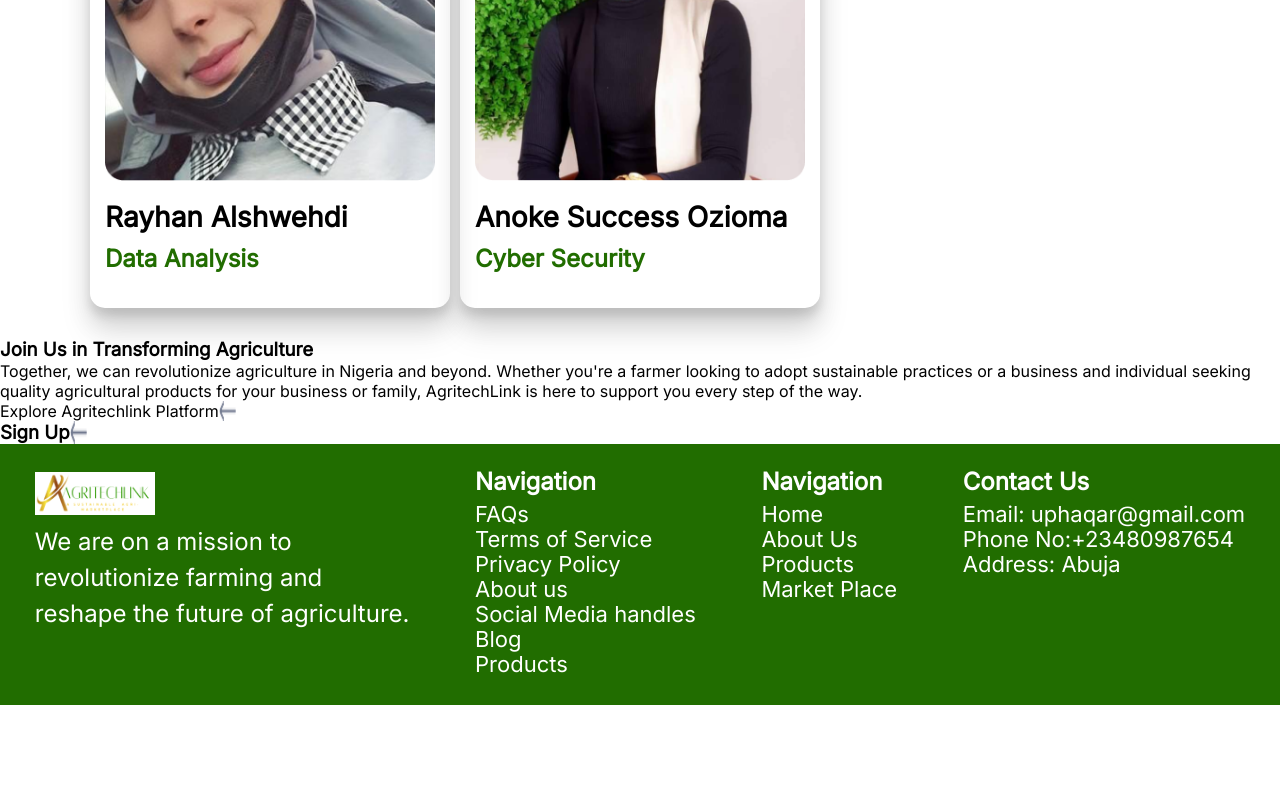
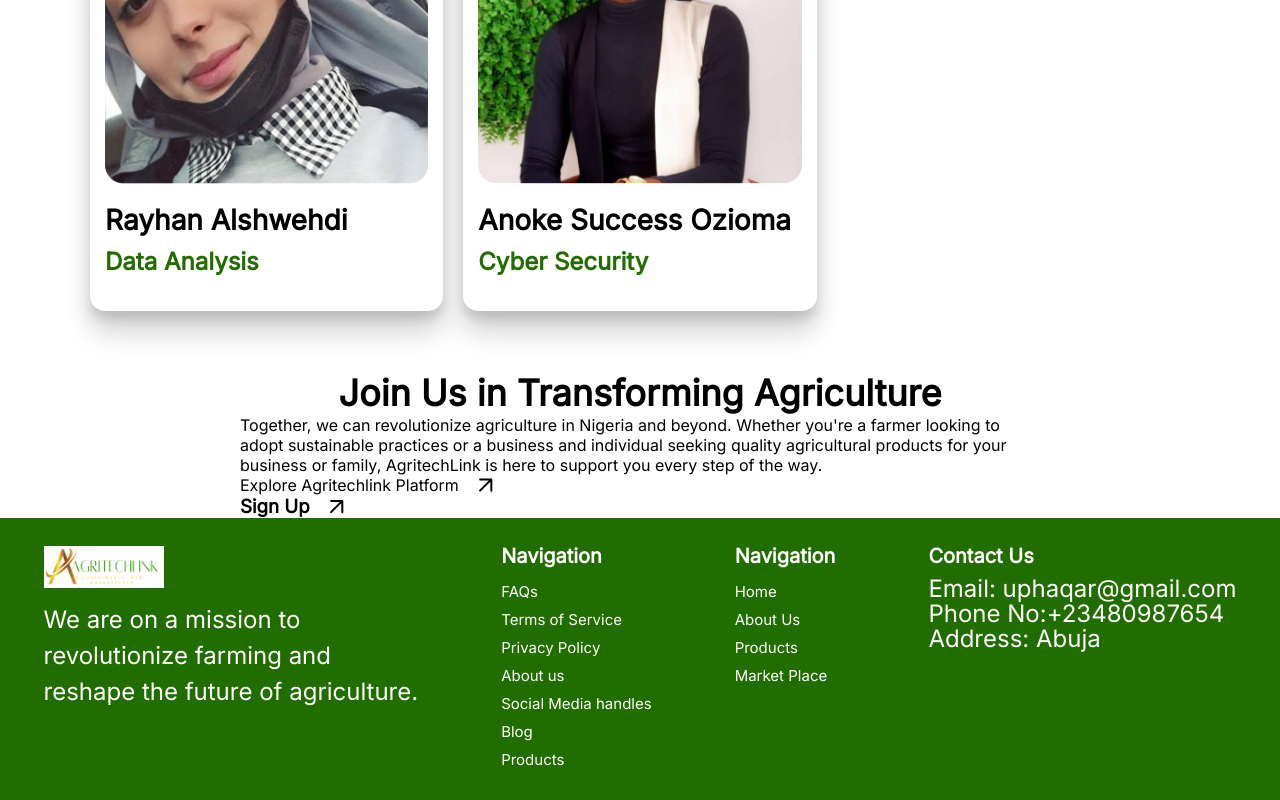
Before and after one commit to Ahnob/agritechcapstonereact, a React (Vite) app: page /Aboutus in a window 1280 px wide. Shown: the part 4954-5754 px from the top of the page. Before the commit the page ends 5659 px from the top, so only its background shows below. Built offline with nearby package versions, Linux system fonts and the light colour scheme.

Commit message:
changed the route to the marketplace on footer

```diff
--- a/src/components/Aboutus/AboutUs.jsx
+++ b/src/components/Aboutus/AboutUs.jsx
@@ -12,7 +12,7 @@
 import team_ninth from "../../assets/TeamVictoriaAdedayo.png";
 import team_ten from "../../assets/teamRayhanAlshwehdi.png";
 import team_eleven from "../../assets/ninth-image.png";
-import arrow_image from "../../assets/arrowleft.png";
+import vector_icon from "../../assets/Vector-icon.svg";
 
 import aboutPgIcon from "../../assets/aboutPgIcon.png";
 import Footer from "../footer/Footer";
@@ -276,22 +276,26 @@
         </div>
       </div>
       <div>
-        <div>
-          <h3>Join Us in Transforming Agriculture</h3>
-          <p>
+        <div className="transforming-container">
+          <div className="transforing-second-container">
+            <h3 className="transforming-header">
+              Join Us in Transforming Agriculture
+            </h3>
+            <p className="transforming-paragraph">
               Together, we can revolutionize agriculture in Nigeria and beyond.
-            Whether you're a farmer looking to adopt sustainable practices or a
-            business and individual seeking quality agricultural products for
-            your business or family, AgritechLink is here to support you every
-            step of the way.
+              Whether you're a farmer looking to adopt sustainable practices or
+              a business and individual seeking quality agricultural products
+              for your business or family, AgritechLink is here to support you
+              every step of the way.
             </p>
             <div className="flex">
               <p>Explore Agritechlink Platform</p>
-            <img src={arrow_image} alt="explore image" />
+              <img src={vector_icon} alt="explore image" />
             </div>
             <div className="flex">
               <h3>Sign Up </h3>
-            <img src={arrow_image} alt="signup in the about page" />
+              <img src={vector_icon} alt="signup in the about page" />
+            </div>
           </div>
         </div>
       </div>
--- a/src/components/Aboutus/Aboutus.css
+++ b/src/components/Aboutus/Aboutus.css
@@ -329,9 +329,30 @@
   margin-top: 10px;
 }
 
+.transforming-container {
+  display: flex;
+  justify-content: center;
+  flex-direction: column;
+  align-items: center;
+  gap: 40px;
+}
+
+.transforing-second-container {
+  width: 100%;
+  max-width: 800px;
+}
+.transforming-header {
+  text-align: center;
+  font-size: 36px;
+  font-weight: 700;
+  margin-top: 30px;
+}
+
 .flex {
   display: flex;
+  gap: 20px;
 }
+
 @media screen and (min-width: 1025px) {
   .about-para {
     flex-direction: column;
@@ -375,5 +396,6 @@
 
   .teamCardsGrid {
     grid-template-columns: repeat(3, 2fr);
+    gap: 20px;
   }
 }
--- a/src/components/footer/Footer.css
+++ b/src/components/footer/Footer.css
@@ -17,14 +17,14 @@
 
 .logo-image-text {
   color: white;
-  font-size: 24px;
+  font-size: 14px;
   font-weight: normal;
   margin-top: 5px;
   line-height: 1.5;
 }
 
 .list h5 {
-  font-size: 24px;
+  font-size: 20px;
   font-weight: 600;
   color: white;
   line-height: 20px;
@@ -36,7 +36,7 @@
 }
 
 .the-list li {
-  font-size: 22px;
+  font-size: 15px;
   list-style: none;
   color: white;
   line-height: 25px;
@@ -46,6 +46,7 @@
 .navigation {
   font-size: 24px;
 }
+
 .navigation {
   margin-right: 10px;
 }
@@ -54,6 +55,7 @@
   color: white;
   text-decoration: none;
   list-style: none;
+  font-size: 15px;
 }
 
 @media screen and (min-width: 768px) and (max-width: 1440px) {
@@ -64,6 +66,15 @@
   .about-content {
     flex-direction: row;
     gap: 20px;
+  }
+
+  .logo-image-text {
+    font-size: 24px;
+    margin-top: 10px;
+  }
+
+  .the-list li {
+    font-size: 24px;
   }
 }
 
@@ -76,4 +87,15 @@
     flex-direction: row;
     gap: 20px;
   }
+
+  .list h5 {
+    font-size: 24px;
+    font-weight: 600;
+    line-height: 20px;
+    margin-bottom: 10px;
+  }
+
+  .the-list li {
+    font-size: 24px;
+  }
 }
--- a/src/components/footer/Footer.jsx
+++ b/src/components/footer/Footer.jsx
@@ -76,7 +76,7 @@
               </li>
 
               <li className="none">
-                <Link className="footer-link" to="/market-place" onClick="">
+                <Link className="footer-link" to="/Marketplace" onClick="">
                   Market Place
                 </Link>
               </li>
```
Lines whose indentation alone changed are shown as unchanged.
